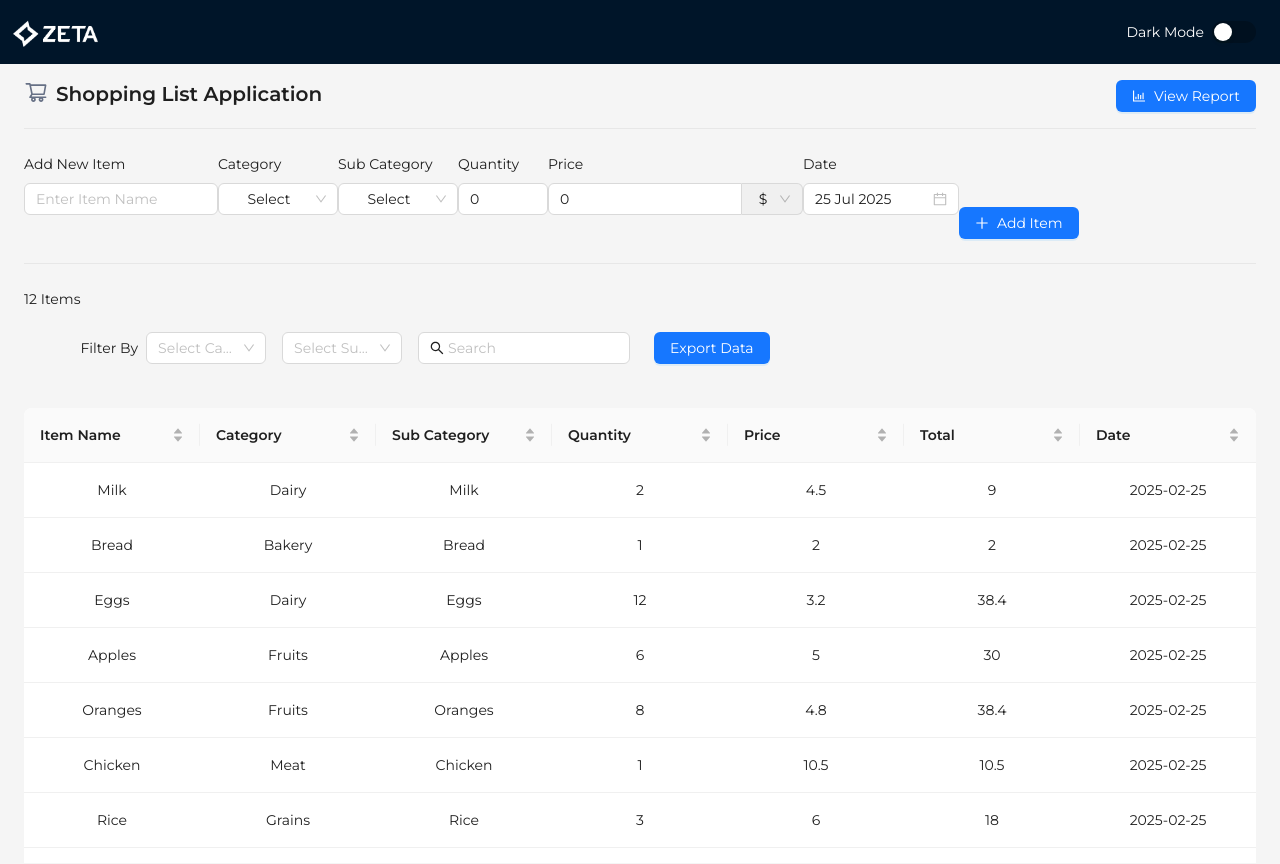
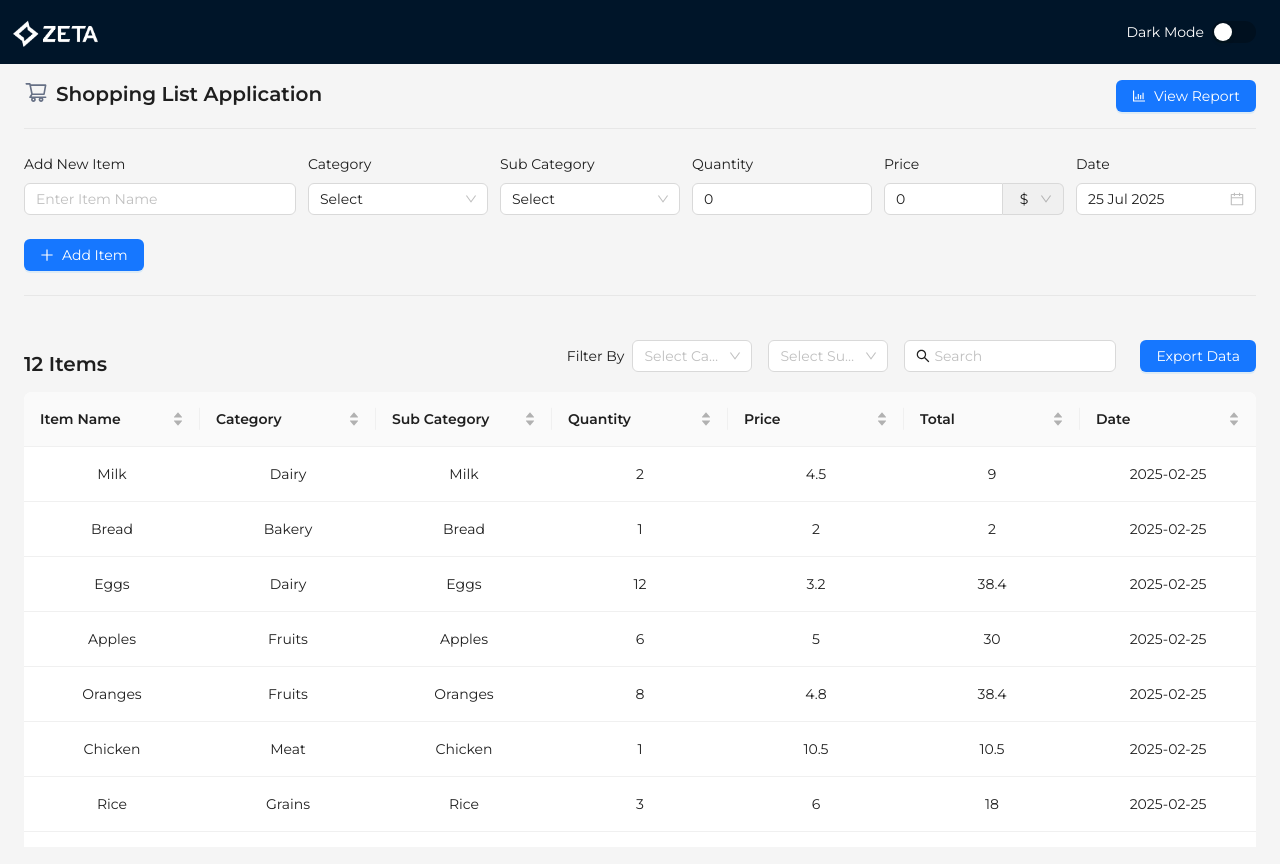
Before and after one commit to Peter-AMD/tech-assess-shopping-list, a React (Vite) app: page / in a window 1280 px wide. Shown: the top 864 px of the page. Built offline with nearby package versions, Linux system fonts and the light colour scheme; what export-to-csv would draw is missing.

Commit message:
Adjust styles for add item section and filter section

```diff
--- a/src/components/ShoppingList/AddItem/SL-AddItem.tsx
+++ b/src/components/ShoppingList/AddItem/SL-AddItem.tsx
@@ -1,4 +1,4 @@
-import React from "react";
+import React, { type CSSProperties } from "react";
 import { PlusOutlined } from "@ant-design/icons";
 import {
   Button,
@@ -31,6 +31,12 @@ const { Option } = Select;
 const itemCommonProps: FormItemProps = {
   labelAlign: "left",
   layout: "vertical",
+};
+
+const itemCommonStyle: CSSProperties = {
+  maxWidth: "180px",
+  width: "100%",
+  textAlign: "left",
 };
 
 const selectAfter = (
@@ -82,32 +88,72 @@ const AddItem: React.FC<AddItemProps> = ({
   };
 
   return (
-    <Form layout="inline" form={form}>
-      <Form.Item {...itemCommonProps} label="Add New Item" name="name">
+    <Form
+      layout="inline"
+      form={form}
+      style={{ display: "flex", justifyContent: "space-between" }}
+    >
+      <Form.Item
+        {...itemCommonProps}
+        label="Add New Item"
+        name="name"
+        style={{ maxWidth: "272px", width: "100%" }}
+      >
         <Input placeholder="Enter Item Name" />
       </Form.Item>
-      <Form.Item {...itemCommonProps} label="Category" name="category">
+      <Form.Item
+        {...itemCommonProps}
+        label="Category"
+        name="category"
+        style={itemCommonStyle}
+      >
         <Select
           defaultValue=""
-          style={{ width: 120 }}
+          style={{ width: "100%" }}
           options={optionsCategories}
         />
       </Form.Item>
-      <Form.Item {...itemCommonProps} label="Sub Category" name="subcategory">
+      <Form.Item
+        {...itemCommonProps}
+        label="Sub Category"
+        name="subcategory"
+        style={itemCommonStyle}
+      >
         <Select
           defaultValue=""
-          style={{ width: 120 }}
+          style={{ width: "100%" }}
           options={optionsSubcategories}
         />
       </Form.Item>
-      <Form.Item {...itemCommonProps} label="Quantity" name="qty">
-        <InputNumber min={0} max={999} defaultValue={0} />
+      <Form.Item
+        {...itemCommonProps}
+        label="Quantity"
+        name="qty"
+        style={itemCommonStyle}
+      >
+        <InputNumber
+          style={{ width: "100%" }}
+          min={0}
+          max={999}
+          defaultValue={0}
+        />
       </Form.Item>
-      <Form.Item {...itemCommonProps} label="Price" name="price">
+      <Form.Item
+        {...itemCommonProps}
+        label="Price"
+        name="price"
+        style={itemCommonStyle}
+      >
         <InputNumber addonAfter={selectAfter} defaultValue={0} />
       </Form.Item>
-      <Form.Item {...itemCommonProps} label="Date" name="date">
+      <Form.Item
+        {...itemCommonProps}
+        label="Date"
+        name="date"
+        style={itemCommonStyle}
+      >
         <DatePicker
+          style={{ width: "100%" }}
           defaultValue={dayjs()}
           format={{
             format: "DD MMM YYYY",
--- a/src/components/ShoppingList/Table/Filter/SL-TableFilter.tsx
+++ b/src/components/ShoppingList/Table/Filter/SL-TableFilter.tsx
@@ -59,8 +59,12 @@ const TableFilter: React.FC<TableFilterProps> = ({
   };
 
   return (
-    <Flex>
-      <Typography.Text>{dataCount} Items</Typography.Text>
+    <Flex
+      justify="space-between"
+      align="center"
+      style={{ maxHeight: "72px", height: "100%" }}
+    >
+      <Typography.Title level={4}>{dataCount} Items</Typography.Title>
       <Space>
         <Typography.Text>Filter By</Typography.Text>
         <Form layout="inline" form={form} onValuesChange={onChangeFilters}>
```
